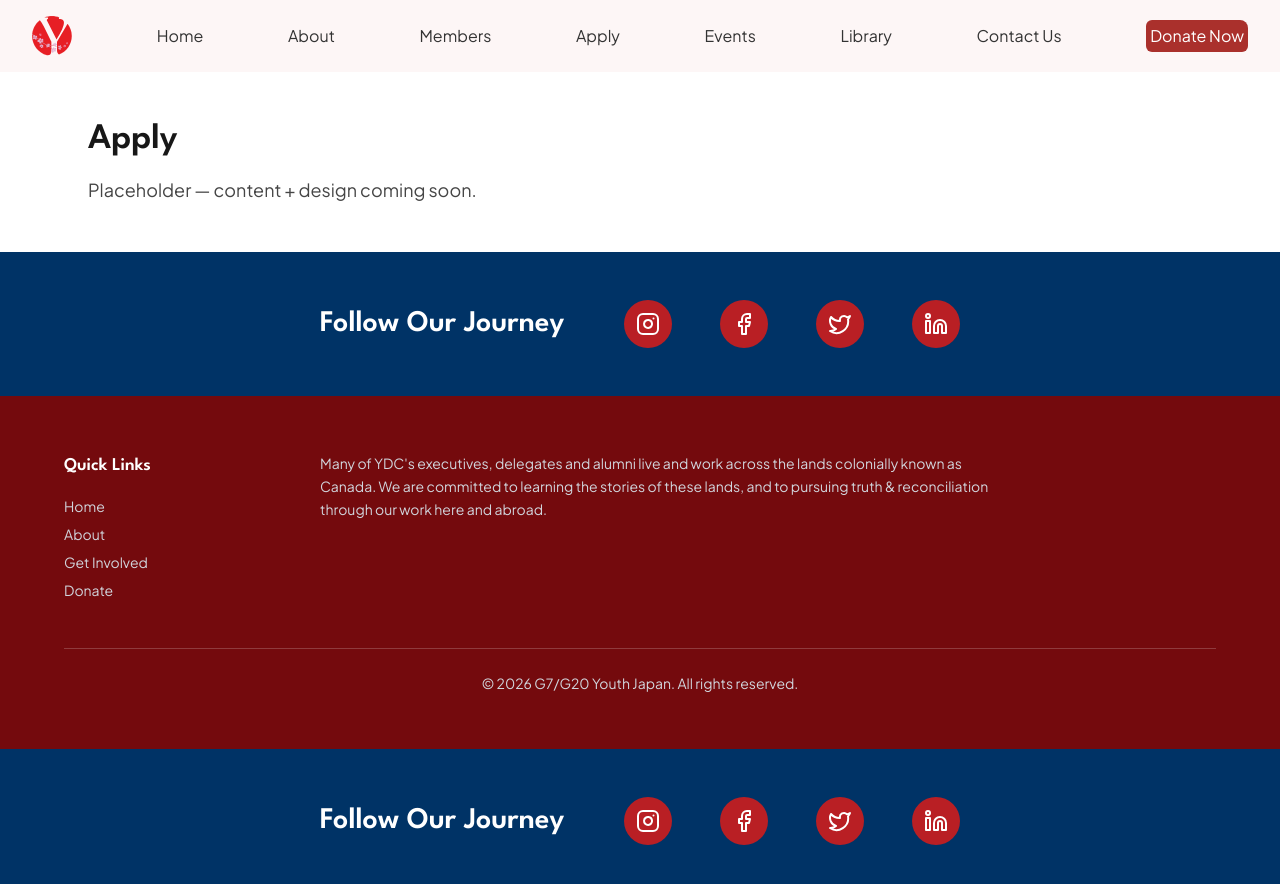
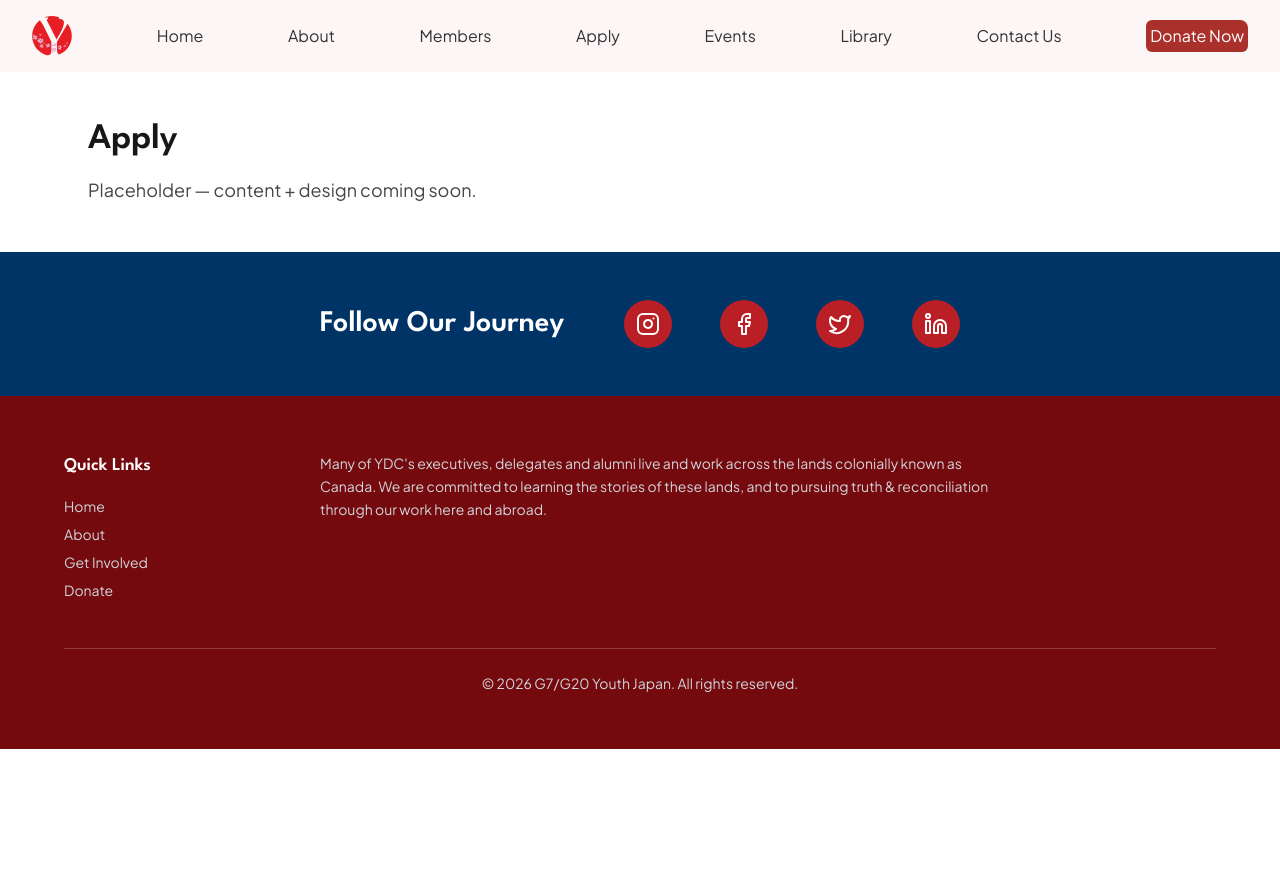
Before and after one commit to fullstackatbrown/project-youth-japan, a Next.js app: page /apply in a window 1280 px wide. Shown: the top 884 px of the page. After the commit the page ends 800 px from the top, so only its background shows below. Built offline with nearby package versions, Linux system fonts and the light colour scheme.

Commit message:
mabel 20/03

```diff
--- a/app/layout.tsx
+++ b/app/layout.tsx
@@ -36,7 +36,6 @@ export default function RootLayout({
         {children}
          <FollowOurJourney />
         <Footer />
-        <FollowOurJourney />
       </body>
     </html>
   );
```
